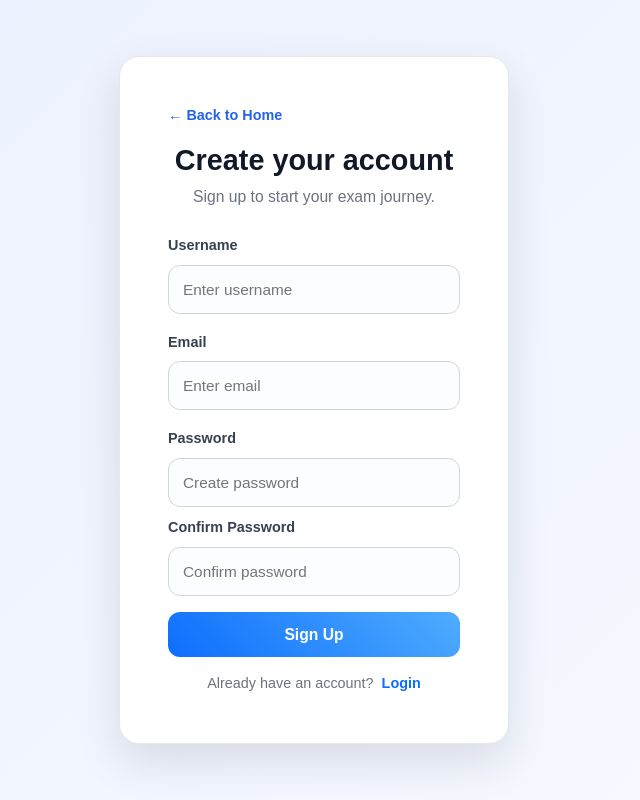
After one commit to akashguthi/quiz-exam-ui, a PHP site: page /register.html in a window 1280 px wide. The commit adds this page. Shown: the whole page, without its empty margins (326-966 px from the left). Run offline with PHP 8.4, Linux system fonts and the light colour scheme.

Commit message:
Initial commit - login and register setup

```diff
--- a/index.html
+++ b/index.html
@@ -25,8 +25,10 @@
                     </a>
 
                     <div class="nav-actions d-flex gap-2">
-                        <a href="#" class="btn btn-outline-primary">Login</a>
-                        <a href="#" class="btn btn-primary">Sign Up</a>
+                        <a href="login.html">
+                    <button class="btn btn-outline-primary">Login</button>
+                    </a>
+                        <a href="register.html" class="btn btn-primary">Sign Up</a>
                     </div>
                 </nav>
             </div>
--- /dev/null
+++ b/register.html
@@ -0,0 +1,77 @@
+<!DOCTYPE html>
+<html lang="en">
+<head>
+    <meta charset="UTF-8">
+    <meta name="viewport" content="width=device-width, initial-scale=1.0">
+    <title>QuizExam | Sign Up</title>
+    <link href="https://cdn.jsdelivr.net/npm/bootstrap@5.3.3/dist/css/bootstrap.min.css" rel="stylesheet">
+    <link rel="stylesheet" href="style1.css">
+</head>
+<body>
+    <main class="d-flex justify-content-center align-items-center min-vh-100 page-wrap">
+        <section class="login-form text-center p-4 p-sm-5" aria-labelledby="register-title">
+            <div class="d-flex justify-content-start mb-3">
+                <a href="index.html" class="back-link text-decoration-none">
+                    <span aria-hidden="true">←</span> Back to Home
+                </a>
+            </div>
+
+            <h1 id="register-title" class="mb-2 fw-semibold">Create your account</h1>
+            <p class="sub-title mb-4">Sign up to start your exam journey.</p>
+
+            <form class="text-start" action="register.php" method="post">
+                <label class="form-label mb-2" for="username">Username</label>
+                <input
+                    id="username"
+                    class="u1 mb-3"
+                    type="text"
+                    placeholder="Enter username"
+                    required
+                    autocomplete="username"
+                    name="username"
+                />
+
+                <label class="form-label mb-2" for="email">Email</label>
+                <input
+                    id="email"
+                    class="u1 mb-3"
+                    type="email"
+                    placeholder="Enter email"
+                    required
+                    autocomplete="email"
+                    name="email"
+                />
+
+                <label class="form-label mb-2" for="password">Password</label>
+                <input
+                    id="password"
+                    class="p1 mb-2"
+                    type="password"
+                    placeholder="Create password"
+                    required
+                    autocomplete="new-password"
+                    name="password"
+                />
+
+                <label class="form-label mb-2" for="confirm_password">Confirm Password</label>
+                <input
+                    id="confirm_password"
+                    class="p1 mb-3"
+                    type="password"
+                    placeholder="Confirm password"
+                    required
+                    autocomplete="new-password"
+                    name="confirm_password"
+                />
+
+                <button type="submit" class="login1 mb-3">Sign Up</button>
+            </form>
+
+            <div class="d-flex justify-content-center gap-2 align-items-center">
+                <span class="muted-text">Already have an account?</span>
+                <a href="login.html" class="link-btn p-0 text-decoration-none">Login</a>
+            </div>
+        </section>
+    </main>
+</body>
+</html>
--- a/style1.css
+++ b/style1.css
@@ -97,3 +97,8 @@ body {
     color: #6b7280;
     font-size: 0.9rem;
 }
+
+#register-title {
+    font-size: 1.8rem;
+    color: #111827;
+}
```
Also changed, not shown: db.php (added, +36 -0 lines), login.html (+4 -4 lines), login.php (added, +67 -0 lines), register.php (added, +98 -0 lines).
